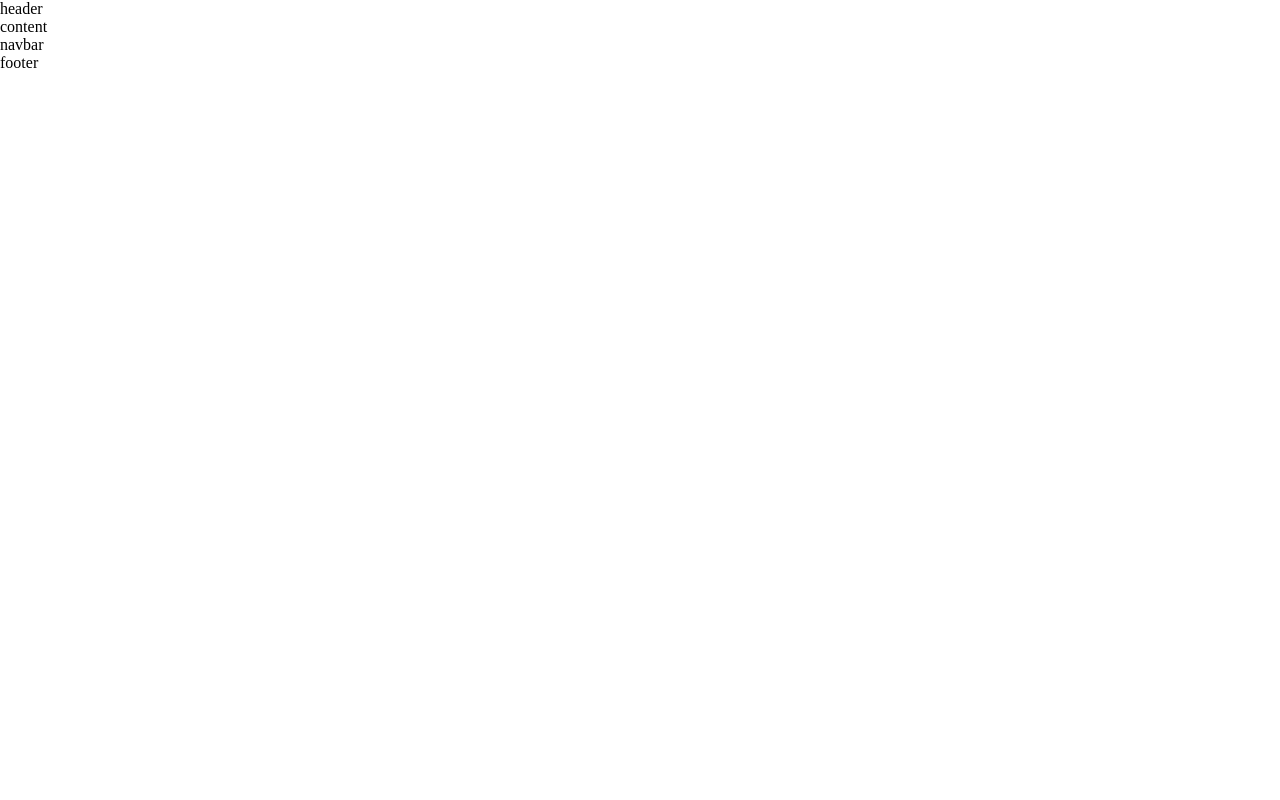
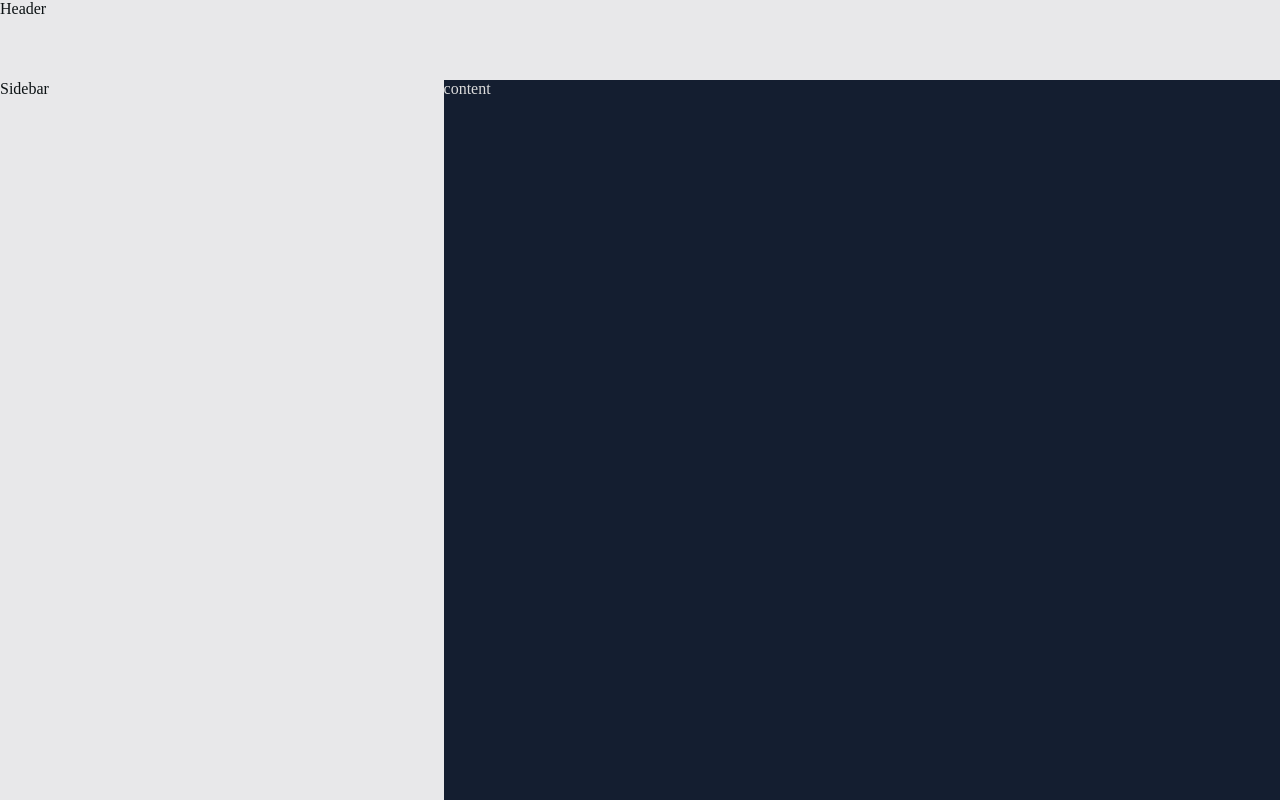
Before and after one commit to L1bertyCode/social-network, a React app: page / in a window 1280 px wide. Built offline with nearby package versions, Linux system fonts and the light colour scheme.

Commit message:
cr a/st/:var, th/th , w/S

```diff
--- a/src/app/App.tsx
+++ b/src/app/App.tsx
@@ -1,13 +1,15 @@
+import { Header } from "@/widgets/Header";
 import { MainLayout } from "../shared/layouts/MainLayout";
+import { Sidebar } from "@/widgets/Sidebar";
 
 export const App = () => {
  return (
   <div>
    <MainLayout
-    header={<div>header</div>}
+    header={<Header />}
+    sidebar={<Sidebar />}
     content={<div>content</div>}
-    navbar={<div>navbar</div>}
-    footer={<div>footer</div>}
+    // footer={<div>footer</div>}
    />
   </div>
  );
--- a/src/app/styles/GlobalStyles.ts
+++ b/src/app/styles/GlobalStyles.ts
@@ -1,9 +1,15 @@
 import { createGlobalStyle } from "styled-components";
+import { theme } from "./theme/theme";
 export default createGlobalStyle`
   *,html,body{
     margin: 0;
     padding: 0;
     box-sizing: border-box;
     width: 100%;
+
+  }
+  html,body{
+    background: ${theme.colors["bg-color"]};
+    color: ${theme.colors["text-color"]};
   }
 `;
--- /dev/null
+++ b/src/app/styles/theme/theme.ts
@@ -0,0 +1,15 @@
+export const theme = {
+ colors: {
+  "bg-color": "#141e30",
+  "inverted-bg-color": "#e8e8ea",
+  "dark-bg-color": "#090d15",
+  "light-bg-color": "#1e2d48",
+  "text-color": "#dbdbdb",
+  "inverted-text-color": "#0c1214",
+  "hint-color": "#555",
+  "cancel-color": "#d95757",
+  "save-color": "#6cd98b",
+  "icon-color": "#74a2b2",
+  "accent-color": "#5ed3f3",
+ },
+};
--- /dev/null
+++ b/src/app/styles/variables.ts
@@ -0,0 +1,9 @@
+export const variables = {
+ heights: {
+  headerHeight: "80px",
+ },
+ widths: {
+  "sidebar-width": "300px",
+  " sidebar-width-collapsed": "80px",
+ },
+};
--- a/src/shared/layouts/MainLayout.tsx
+++ b/src/shared/layouts/MainLayout.tsx
@@ -4,27 +4,42 @@ import styled from "styled-components";
 interface MainLayoutProps {
  header: ReactNode;
  content: ReactNode;
- navbar: ReactNode;
+ sidebar: ReactNode;
  footer?: ReactNode;
 }
 
 export const MainLayout = ({
  header,
  content,
- navbar,
+ sidebar,
  footer,
 }: MainLayoutProps) => {
  return (
   <StyledMainLayout>
-   <>{header}</>
-   <div>
-    <>{content}</>
-    <>{navbar}</>
-   </div>
-   {footer ? <>{footer}</> : null}
+   <div className="header">{header}</div>
+   <div className="sidebar">{sidebar}</div>
+   <div className="content">{content}</div>
+   {footer ? <div className="footer">{footer}</div> : null}
   </StyledMainLayout>
  );
 };
 const StyledMainLayout = styled.div`
  display: grid;
+ grid-template-areas:
+  "header header header"
+  "sidebar content content"
+  "sidebar content content"
+  "footer footer footer";
+ .header {
+  grid-area: header;
+ }
+ .content {
+  grid-area: content;
+ }
+ .sidebar {
+  grid-area: sidebar;
+ }
+ .footer {
+  grid-area: footer;
+ }
 `;
--- a/src/widgets/Header/index.ts
+++ b/src/widgets/Header/index.ts
@@ -0,0 +1 @@
+export { Header } from "./ui/Header";
--- a/src/widgets/Header/ui/Header.tsx
+++ b/src/widgets/Header/ui/Header.tsx
@@ -1,3 +1,5 @@
+import { theme } from "@/app/styles/theme/theme";
+import { variables } from "@/app/styles/variables";
 import styled from "styled-components";
 
 interface HeaderProps {}
@@ -7,5 +9,7 @@ export const Header = (props: HeaderProps) => {
 };
 const StyledHeader = styled.header`
  width: 100%;
- background-color: red;
+ height: ${variables.heights.headerHeight};
+ background-color: ${theme.colors["inverted-bg-color"]};
+ color: ${theme.colors["inverted-text-color"]};
 `;
--- /dev/null
+++ b/src/widgets/Sidebar/index.ts
@@ -0,0 +1 @@
+export { Sidebar } from "./ui/Sidebar/Sidebar";
--- /dev/null
+++ b/src/widgets/Sidebar/ui/Sidebar/Sidebar.tsx
@@ -0,0 +1,19 @@
+import { theme } from "@/app/styles/theme/theme";
+import { variables } from "@/app/styles/variables";
+import styled from "styled-components";
+
+interface SidebarProps {}
+
+export const Sidebar = (props: SidebarProps) => {
+ return (
+  <StyledSidebar>
+   <div>Sidebar</div>
+  </StyledSidebar>
+ );
+};
+const StyledSidebar = styled.div`
+ height: calc(100vh - ${variables.heights.headerHeight});
+ background-color: ${theme.colors["inverted-bg-color"]};
+ color: ${theme.colors["inverted-text-color"]};
+ /* width: ${variables.widths["sidebar-width"]}; */
+`;
--- a/webpack.config.ts
+++ b/webpack.config.ts
@@ -31,6 +31,10 @@ module.exports = {
  },
  resolve: {
   extensions: [".tsx", ".ts", ".js"],
+  preferAbsolute: true,
+  alias: {
+   "@": path.resolve(__dirname, "src"),
+  },
  },
  devtool: "inline-source-map",
  devServer: {
```
Also changed, not shown: tsconfig.json (+6 -1 lines).
